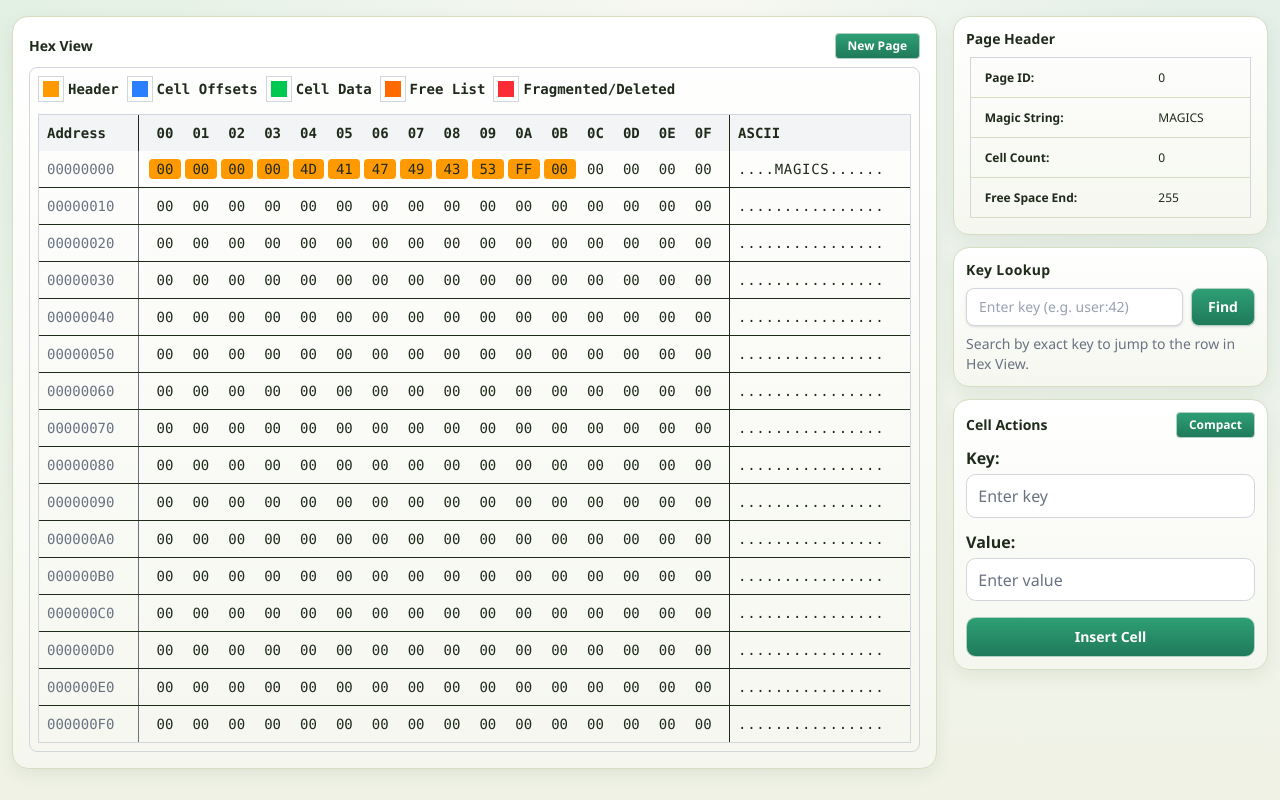
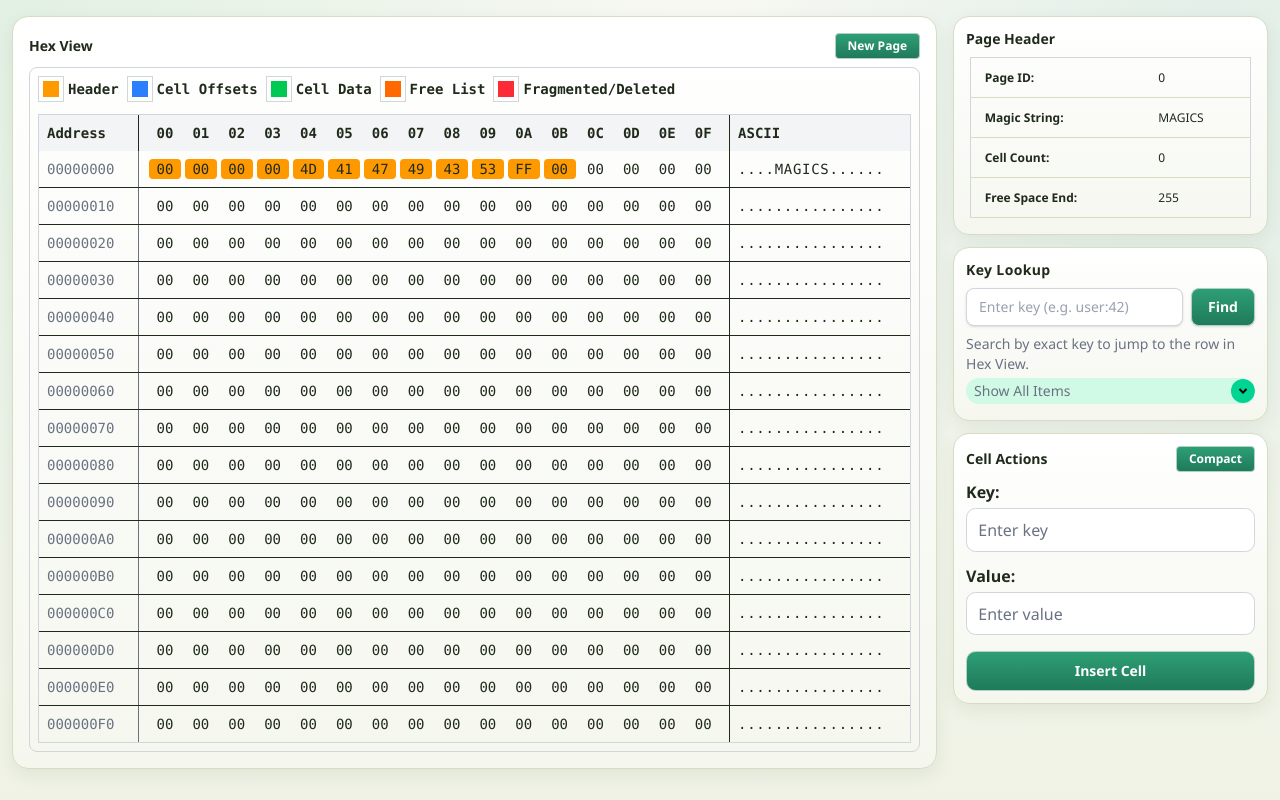
Before and after one commit to foragerDev/slotted-pages, a SvelteKit app: page / in a window 1280 px wide. Built offline with nearby package versions, Linux system fonts and the light colour scheme.

Commit message:
feat: add compaction logic to Page class and enhance UI feedback in +page component

```diff
--- a/src/lib/index.ts
+++ b/src/lib/index.ts
@@ -159,6 +159,11 @@ export class Page {
 	}
 
 	compact(): number {
+
+		if(this.availabilityFreeList.length === 0) {
+			return 0;
+		}
+
 		const approximatedBytesCompacted = this.applyCompaction();
 		this.serialize();
 		return approximatedBytesCompacted;
@@ -167,12 +172,15 @@ export class Page {
 	private applyCompaction(): number {
 		const newPage: Page = new Page();
 		for (const offset of this.cellOffset) {
+			// Assumption is that, at this point, we have enough space to insert all
+			// the cells into the new page. And `offset` must exist in cellData.
 			const item = this.cellsData.get(offset)!;
 			const result = newPage.applyInsert(item.key, item.value, true);
 			if (!result) {
 				throw new Error('Compaction failed. Not enough space to insert cell.');
 			}
 		}
+		// Sort only once
 		newPage.sortCellsByKey();
 		newPage.header.pageId = this.header.pageId; // Preserve the original pageId
 		const approximatedFreedSpace =
@@ -238,6 +246,9 @@ export class Page {
 		return result;
 	}
 
+	// key: Lookup key identifier
+	// value: Value to be stored
+	// isCompact: For compaction process. If true, the cells will not be sorted after insertion.
 	private applyInsert(key: string, value: string, isCompact: boolean = false): boolean {
 		const existingIndex = this.findCellIndexByKey(key);
 		if (existingIndex !== null) {
--- a/src/routes/+page.svelte
+++ b/src/routes/+page.svelte
@@ -3,6 +3,7 @@
 	import { store, Cell } from '$lib/index';
 	import PageHeaderView from '$lib/PageHeaderView.svelte';
 	import HexTable from '$lib/HexTable.svelte';
+	import { fade } from 'svelte/transition';
 
 	let keyInput: string = $state('');
 	let valueInput: string = $state('');
@@ -105,7 +106,6 @@
 			return () => clearTimeout(timeoutId);
 		}
 	});
-
 </script>
 
 <svelte:head>
@@ -162,7 +162,10 @@
 						</button>
 
 						{#if notExist}
-							<p class="col-span-full mt-2 rounded-md bg-red-50 px-2 py-1 text-sm font-medium text-red-700">
+							<p
+								class="col-span-full mt-2 rounded-md bg-red-50 px-2 py-1 text-sm font-medium text-red-700"
+								transition:fade
+							>
 								Cell not found.
 							</p>
 						{/if}
@@ -197,6 +200,32 @@
 							Search by exact key to jump to the row in Hex View.
 						</p>
 					{/if}
+
+					<div
+						class="w-full h-6.5 bg-emerald-100 rounded-2xl my-1 overflow-hidden hover:cursor-pointer hover:bg-emerald-200 transition" onclick={() => {console.log("expanded")}}
+						aria-label="Show All Items"
+						aria-describedby="showAllItemsDescription"
+						role="button"
+					>
+						<div class="flex flex-row content-end justify-end items-center h-full py-0.5">
+							<p class="ml-2 text-gray-500 text-sm align-middle">Show All Items</p>
+							<div class="ml-auto h-6 w-6 rounded-full bg-emerald-400 transition hover:scale-110">
+								<svg viewBox="0 0 24 24" xmlns="http://www.w3.org/2000/svg" fill="#000000"
+									><g id="SVGRepo_bgCarrier" stroke-width="0"></g><g
+										id="SVGRepo_tracerCarrier"
+										stroke-linecap="round"
+										stroke-linejoin="round"
+									></g><g id="SVGRepo_iconCarrier">
+										<g>
+											<path fill="none" d="M0 0h24v24H0z"></path>
+											<path d="M12 15l-4.243-4.243 1.415-1.414L12 12.172l2.828-2.829 1.415 1.414z"
+											></path>
+										</g>
+									</g></svg
+								>
+							</div>
+						</div>
+					</div>
 				</form>
 			</div>
 
@@ -212,7 +241,10 @@
 					</button>
 				</div>
 				{#if freedBytes > 0}
-					<p class="mb-2 rounded-md bg-emerald-50 px-2 py-1 text-sm font-medium text-emerald-700">
+					<p
+						class="mb-2 rounded-md bg-emerald-50 px-2 py-1 text-sm font-medium text-emerald-700"
+						transition:fade
+					>
 						Compaction freed {freedBytes} bytes.
 					</p>
 				{/if}
```
